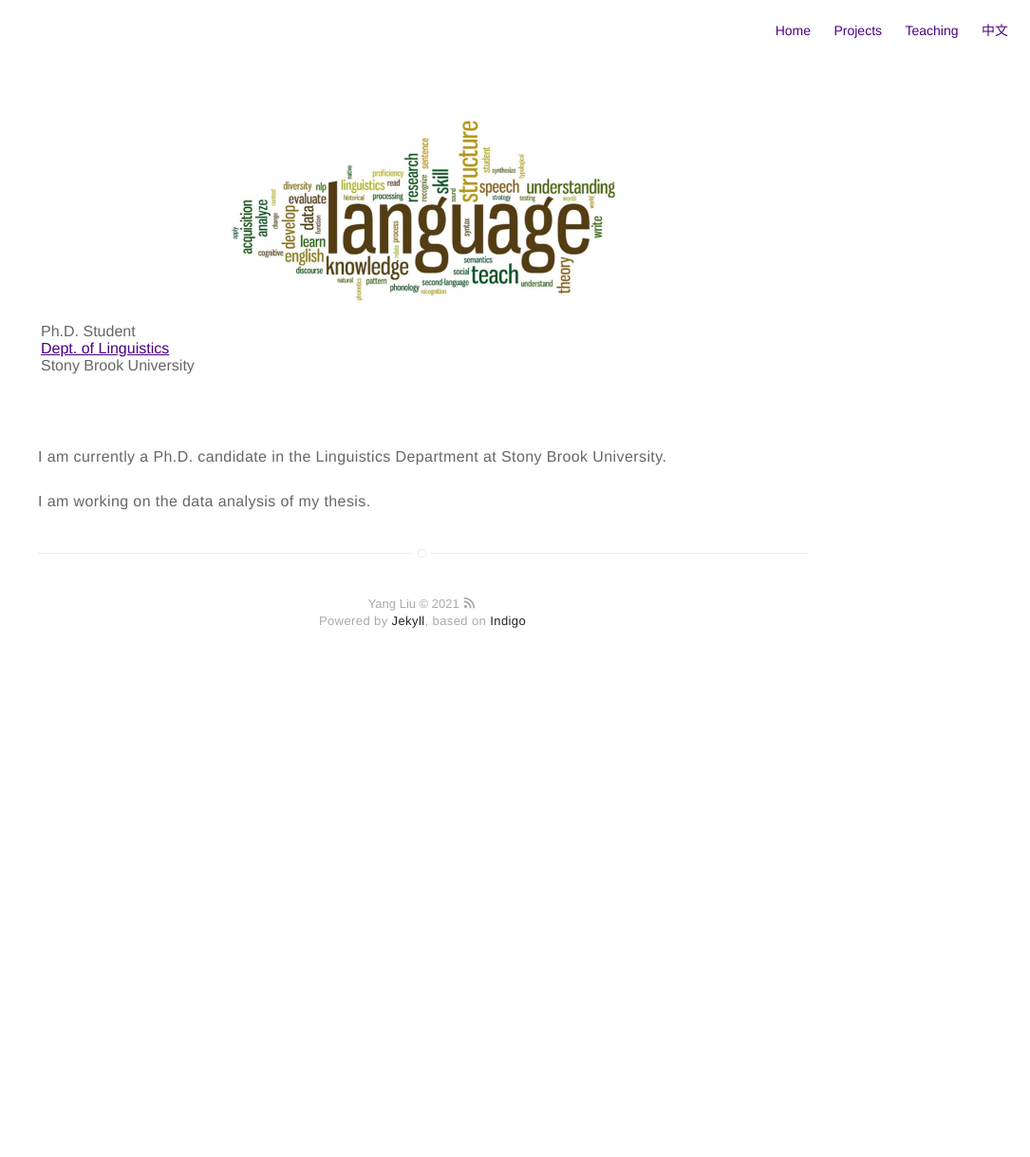
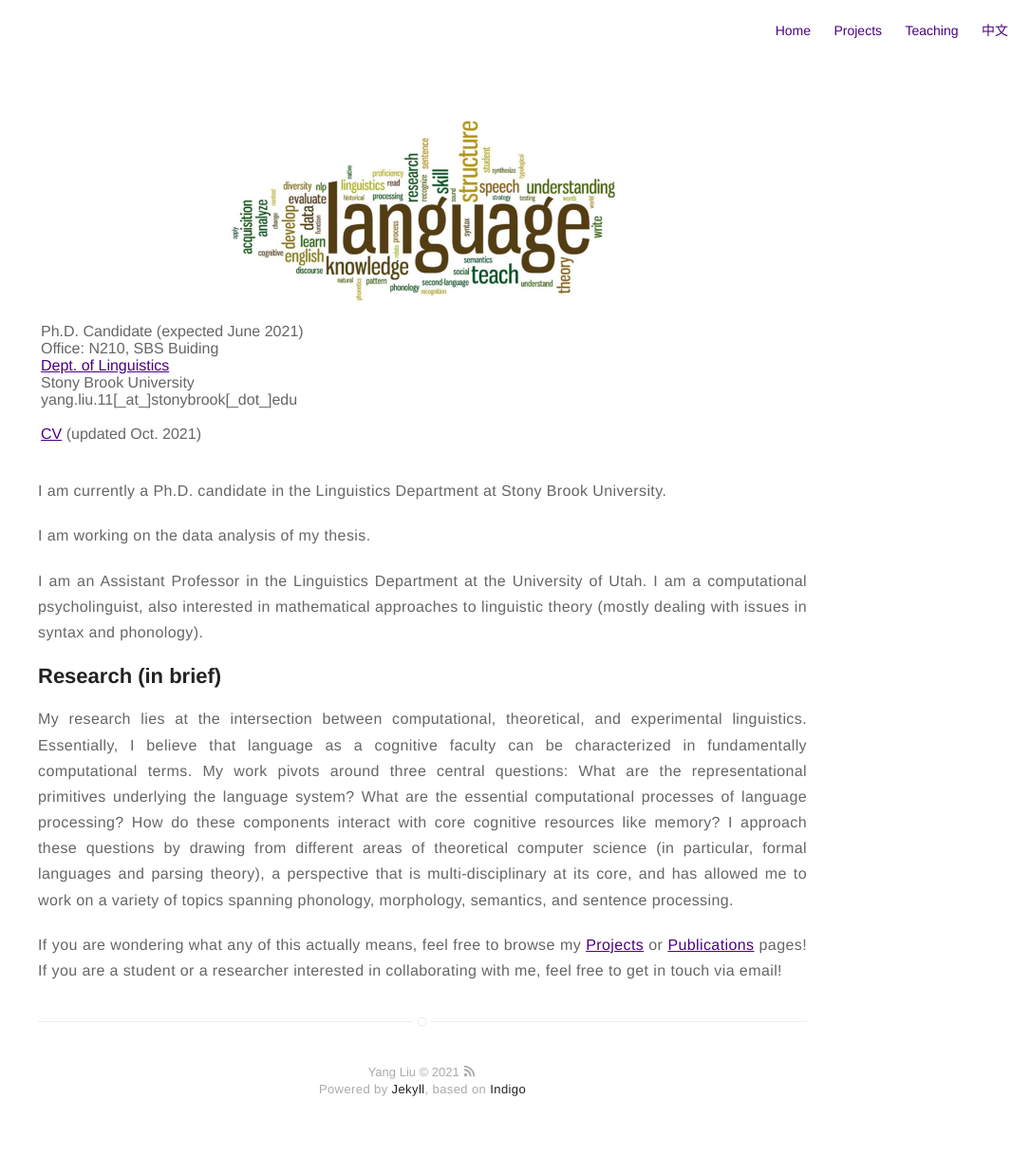
Before and after one commit to coglo/coglo.github.io, a Jekyll site: the page built from about.md, in a window 1280 px wide. Shown: the whole page at 95% size, without its empty margins (195-1280 px from the left). Built offline with Jekyll 4.4.1, drawn with Linux system fonts in a browser that asks for light colours; before the commit the page ends 900 px from its top, so only the background shows below that.

Commit message:
Update about.md

```diff
--- a/about.md
+++ b/about.md
@@ -9,10 +9,13 @@ layout: page
 <table style="width: 750px; height: 100px;">
  <tr>
     <td>
-     Ph.D. Student<br>
+     Ph.D. Candidate (expected June 2021) <br>
+     Office: N210, SBS Buiding <BR>
      <A HREF="https://linguistics.stonybrook.edu/">Dept. of Linguistics</A><BR>
       Stony Brook University<BR>
+     yang.liu.11[_at_]stonybrook[_dot_]edu<BR>
       <BR>
+       <A HREF="CV.pdf">CV</A> (updated Oct. 2021)
       <br><br>
 
 </td><td>
@@ -31,3 +34,23 @@ layout: page
 <p  style="text-align:justify">
 I am working on the data analysis of my thesis.
 </p>
+
+
+<p  style="text-align:justify">I am an Assistant Professor in the Linguistics Department at the  University of Utah.
+I am a computational psycholinguist, also interested in mathematical approaches to linguistic theory (mostly dealing with issues in syntax and phonology).
+</p>
+
+<h2>Research (in brief)</h2>
+
+
+<p  style="text-align:justify">
+My research lies at the intersection between computational, theoretical, and experimental linguistics.
+Essentially, I believe that language as a cognitive faculty can be characterized in fundamentally computational terms.
+My work pivots around three central questions: What are the representational primitives underlying the language system? What are the essential computational processes of language processing? How do these components interact with core cognitive resources like memory?
+I approach these questions by drawing from different areas of theoretical computer science (in particular, formal languages and parsing theory), a  perspective that is multi-disciplinary at its core, and has allowed me to work on a variety of topics spanning phonology, morphology, semantics, and sentence processing.
+</p>
+
+<p  style="text-align:justify">
+If you are wondering what any of this actually means, feel free to browse my <A HREF="../projects">Projects</A> or <A HREF="../publications">Publications</A> pages!
+If you are a student or a researcher interested in collaborating with me, feel free to get in touch via email!
+</p>
```
